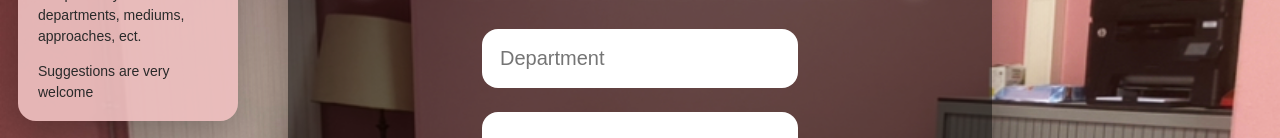
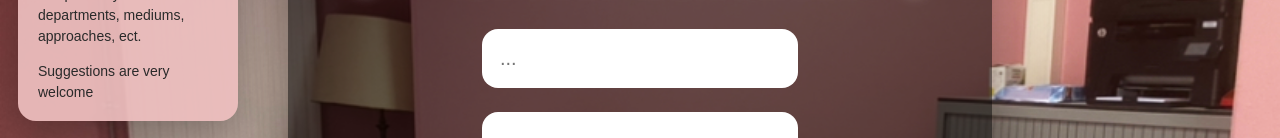
Before and after one commit to nereuspfafrods/matchmaker, a plain HTML site: page index.html in a window 1280 px wide. Shown: the part 189-327 px from the top of the page. Drawn offline with Linux system fonts and the light colour scheme.

```diff
--- a/index.html
+++ b/index.html
@@ -21,7 +21,7 @@
         <h1>❤️ ArtScience MatchMaker ❤️</h1>
 
         <div class="inputs">
-          <input type="text" id="name1" placeholder="Department" />
+          <input type="text" id="name1" placeholder="..." />
           <input type="text" id="name2" placeholder="..." />
         </div>
 
```
